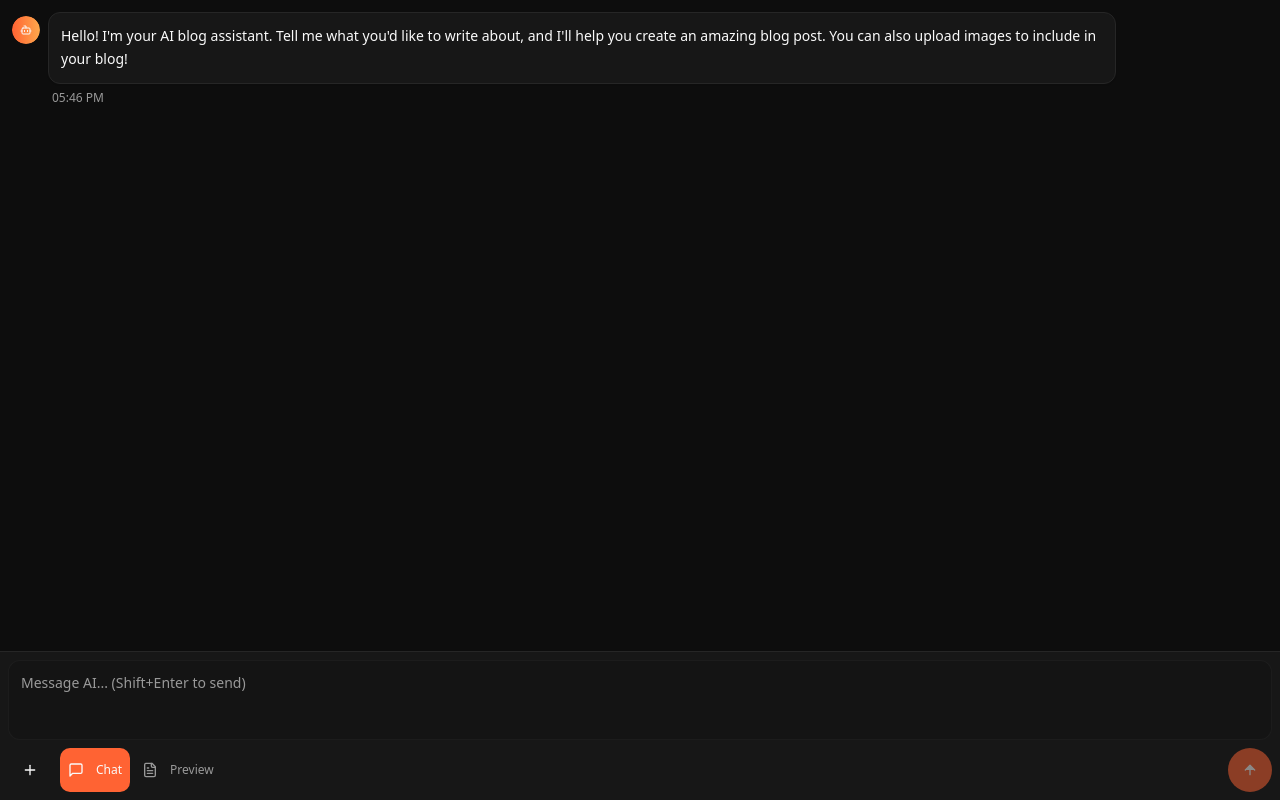
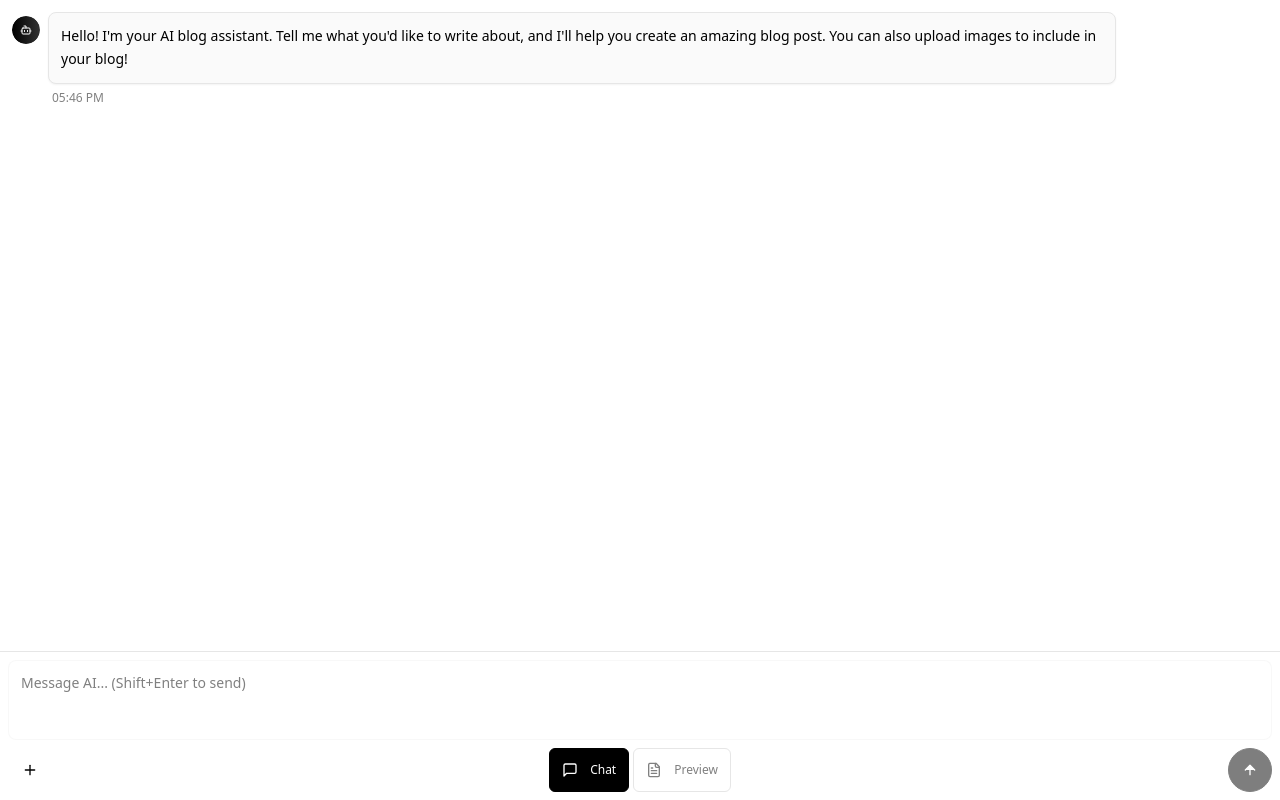
Before and after one commit to shreedharmalashetti/genius-inkwell, a React (Vite) app: page /create in a window 1280 px wide. Built offline with nearby package versions, Linux system fonts and the light colour scheme.

Commit message:
Refactor: Simplify UI and colors
Remove all colors from the app, opting for a lightweight black and white theme. Ensure all buttons are aligned for a cleaner interface.

```diff
--- a/src/components/ChatInterface.tsx
+++ b/src/components/ChatInterface.tsx
@@ -206,7 +206,7 @@ export const ChatInterface = ({ onGenerateBlog, activeTab, setActiveTab, blogDat
           />
         </div>
 
-        {/* Horizontal controls: Plus button, Image preview, Chat preview, Send button */}
+        {/* Horizontal controls: Plus button, Image preview, Tab buttons, Send button */}
         <div className="flex items-center justify-between gap-2">
           <div className="flex items-center gap-2">
             {/* Plus button for images */}
@@ -224,24 +224,24 @@ export const ChatInterface = ({ onGenerateBlog, activeTab, setActiveTab, blogDat
               variant="ghost"
               onClick={() => fileInputRef.current?.click()}
               disabled={isLoading}
-              className="h-8 w-8 p-0 rounded-full hover:bg-muted/50 flex-shrink-0"
+              className="h-8 w-8 p-0 rounded-full hover:bg-muted flex-shrink-0"
             >
               <Plus className="w-4 h-4" />
             </Button>
 
             {/* Image preview */}
             {selectedImages.length > 0 && (
-              <div className="flex gap-1 max-w-[120px] overflow-x-auto">
+              <div className="flex gap-1 max-w-[80px] overflow-x-auto">
                 {selectedImages.map((file, index) => (
                   <div key={index} className="relative flex-shrink-0">
                     <img
                       src={URL.createObjectURL(file)}
                       alt={`Selected ${index + 1}`}
-                      className="w-6 h-6 object-cover rounded"
+                      className="w-6 h-6 object-cover rounded border border-border"
                     />
                     <button
                       onClick={() => removeImage(index)}
-                      className="absolute -top-1 -right-1 bg-destructive text-destructive-foreground rounded-full w-3 h-3 flex items-center justify-center text-xs"
+                      className="absolute -top-1 -right-1 bg-foreground text-background rounded-full w-3 h-3 flex items-center justify-center text-xs font-bold"
                     >
                       ×
                     </button>
@@ -249,18 +249,19 @@ export const ChatInterface = ({ onGenerateBlog, activeTab, setActiveTab, blogDat
                 ))}
               </div>
             )}
+          </div>
 
-            {/* Tab buttons */}
+          {/* Center: Tab buttons */}
           <div className="flex gap-1">
             <Button
               variant={activeTab === 'chat' ? 'default' : 'ghost'}
               size="sm"
               onClick={() => setActiveTab('chat')}
               className={cn(
-                  "h-7 px-2 text-xs rounded-md",
+                "h-8 px-3 text-xs rounded-md border",
                 activeTab === 'chat'
-                    ? "bg-primary text-primary-foreground"
-                    : "text-muted-foreground hover:text-foreground"
+                  ? "bg-foreground text-background border-foreground"
+                  : "text-muted-foreground hover:text-foreground border-border"
               )}
             >
               <MessageSquare className="w-3 h-3 mr-1" />
@@ -272,26 +273,25 @@ export const ChatInterface = ({ onGenerateBlog, activeTab, setActiveTab, blogDat
               size="sm"
               onClick={() => setActiveTab('preview')}
               className={cn(
-                  "h-7 px-2 text-xs rounded-md relative",
+                "h-8 px-3 text-xs rounded-md border relative",
                 activeTab === 'preview'
-                    ? "bg-primary text-primary-foreground"
-                    : "text-muted-foreground hover:text-foreground"
+                  ? "bg-foreground text-background border-foreground"
+                  : "text-muted-foreground hover:text-foreground border-border"
               )}
             >
               <FileText className="w-3 h-3 mr-1" />
               Preview
               {blogData && (
-                  <div className="absolute -top-1 -right-1 w-2 h-2 bg-success rounded-full"></div>
+                <div className="absolute -top-1 -right-1 w-2 h-2 bg-foreground rounded-full"></div>
               )}
             </Button>
-            </div>
           </div>
 
           {/* Send button */}
           <Button
             onClick={handleSend}
             disabled={isLoading || (!inputValue.trim() && selectedImages.length === 0)}
-            className="h-8 w-8 p-0 rounded-full bg-primary hover:bg-primary/90 flex-shrink-0"
+            className="h-8 w-8 p-0 rounded-full bg-foreground hover:bg-foreground/90 text-background flex-shrink-0 border border-foreground"
           >
             <ArrowUp className="w-4 h-4" fill="currentColor" />
           </Button>
--- a/src/index.css
+++ b/src/index.css
@@ -2,145 +2,124 @@
 @tailwind components;
 @tailwind utilities;
 
-/* Blog AI Platform Design System - ChatGPT inspired */
+/* Minimal Black & White Design System */
 
 @layer base {
   :root {
-    /* Dark theme - Fire color palette */
-    --background: 0 0% 7%;
-    --foreground: 0 0% 98%;
+    /* Minimal light theme */
+    --background: 0 0% 100%;
+    --foreground: 0 0% 0%;
 
-    /* Chat interface colors - Dark with fire accents */
-    --chat-background: 0 0% 5%;
-    --chat-user-bubble: 14 100% 8%;
-    --chat-ai-bubble: 0 0% 9%;
-    --chat-border: 0 0% 15%;
+    /* Chat interface - minimal */
+    --chat-background: 0 0% 100%;
+    --chat-user-bubble: 0 0% 95%;
+    --chat-ai-bubble: 0 0% 98%;
+    --chat-border: 0 0% 90%;
 
     /* Card and surface colors */
-    --card: 0 0% 9%;
-    --card-foreground: 0 0% 98%;
+    --card: 0 0% 100%;
+    --card-foreground: 0 0% 0%;
 
-    --popover: 0 0% 9%;
-    --popover-foreground: 0 0% 98%;
+    --popover: 0 0% 100%;
+    --popover-foreground: 0 0% 0%;
 
-    /* Fire gradient colors */
-    --primary: 14 100% 60%;
-    --primary-foreground: 0 0% 98%;
-    --primary-glow: 31 100% 65%;
+    /* Minimal accent */
+    --primary: 0 0% 0%;
+    --primary-foreground: 0 0% 100%;
+    --primary-glow: 0 0% 20%;
 
     /* Secondary colors */
-    --secondary: 0 0% 15%;
-    --secondary-foreground: 0 0% 98%;
+    --secondary: 0 0% 95%;
+    --secondary-foreground: 0 0% 0%;
 
-    /* Muted colors for less important content */
-    --muted: 0 0% 15%;
-    --muted-foreground: 0 0% 60%;
+    /* Muted colors */
+    --muted: 0 0% 95%;
+    --muted-foreground: 0 0% 50%;
 
     /* Accent colors */
-    --accent: 0 0% 15%;
-    --accent-foreground: 0 0% 98%;
+    --accent: 0 0% 95%;
+    --accent-foreground: 0 0% 0%;
 
-    /* Status colors */
-    --destructive: 0 84.2% 60.2%;
-    --destructive-foreground: 0 0% 98%;
+    /* Status colors - minimal */
+    --destructive: 0 0% 30%;
+    --destructive-foreground: 0 0% 100%;
 
-    --success: 142 76% 36%;
-    --success-foreground: 0 0% 98%;
+    --success: 0 0% 20%;
+    --success-foreground: 0 0% 100%;
 
     /* Interactive elements */
-    --border: 0 0% 20%;
-    --input: 0 0% 15%;
-    --ring: 14 100% 60%;
+    --border: 0 0% 90%;
+    --input: 0 0% 95%;
+    --ring: 0 0% 0%;
 
     /* Design tokens */
-    --radius: 0.75rem;
+    --radius: 0.5rem;
 
-    /* Fire gradients */
-    --gradient-primary: linear-gradient(135deg, hsl(14 100% 60%), hsl(31 100% 65%), hsl(45 100% 70%));
-    --gradient-fire: linear-gradient(45deg, hsl(14 100% 60%), hsl(31 100% 65%), hsl(45 100% 70%), hsl(14 100% 60%));
-    --gradient-subtle: linear-gradient(180deg, hsl(var(--background)), hsl(var(--chat-background)));
-
-    /* Fire shadows */
-    --shadow-sm: 0 1px 2px 0 hsl(14 100% 60% / 0.1);
-    --shadow-md: 0 4px 6px -1px hsl(14 100% 60% / 0.2);
-    --shadow-lg: 0 10px 15px -3px hsl(14 100% 60% / 0.3);
-    --shadow-glow: 0 0 30px hsl(31 100% 65% / 0.4);
-
-    /* Animations */
-    --transition-smooth: all 0.3s cubic-bezier(0.4, 0, 0.2, 1);
-    --transition-bounce: all 0.3s cubic-bezier(0.68, -0.55, 0.265, 1.55);
-
-    --sidebar-background: 0 0% 98%;
-
-    --sidebar-foreground: 240 5.3% 26.1%;
-
-    --sidebar-primary: 240 5.9% 10%;
-
-    --sidebar-primary-foreground: 0 0% 98%;
-
-    --sidebar-accent: 240 4.8% 95.9%;
-
-    --sidebar-accent-foreground: 240 5.9% 10%;
-
-    --sidebar-border: 220 13% 91%;
-
-    --sidebar-ring: 217.2 91.2% 59.8%;
+    --sidebar-background: 0 0% 100%;
+    --sidebar-foreground: 0 0% 0%;
+    --sidebar-primary: 0 0% 0%;
+    --sidebar-primary-foreground: 0 0% 100%;
+    --sidebar-accent: 0 0% 95%;
+    --sidebar-accent-foreground: 0 0% 0%;
+    --sidebar-border: 0 0% 90%;
+    --sidebar-ring: 0 0% 0%;
   }
 
   .dark {
-    /* Dark mode colors */
-    --background: 240 10% 3.9%;
-    --foreground: 0 0% 98%;
+    /* Dark mode - inverted minimal */
+    --background: 0 0% 0%;
+    --foreground: 0 0% 100%;
 
-    /* Chat interface dark colors */
-    --chat-background: 240 10% 5%;
-    --chat-user-bubble: 240 6% 10%;
-    --chat-ai-bubble: 240 4% 8%;
-    --chat-border: 240 3.7% 15.9%;
+    /* Chat interface dark */
+    --chat-background: 0 0% 0%;
+    --chat-user-bubble: 0 0% 5%;
+    --chat-ai-bubble: 0 0% 2%;
+    --chat-border: 0 0% 10%;
 
     /* Card and surface colors */
-    --card: 240 10% 3.9%;
-    --card-foreground: 0 0% 98%;
+    --card: 0 0% 0%;
+    --card-foreground: 0 0% 100%;
 
-    --popover: 240 10% 3.9%;
-    --popover-foreground: 0 0% 98%;
+    --popover: 0 0% 0%;
+    --popover-foreground: 0 0% 100%;
 
-    /* Brand colors adjusted for dark mode */
-    --primary: 240 100% 70%;
-    --primary-foreground: 240 10% 3.9%;
-    --primary-glow: 240 100% 80%;
+    /* Minimal accent for dark */
+    --primary: 0 0% 100%;
+    --primary-foreground: 0 0% 0%;
+    --primary-glow: 0 0% 80%;
 
     /* Secondary colors */
-    --secondary: 240 3.7% 15.9%;
-    --secondary-foreground: 0 0% 98%;
+    --secondary: 0 0% 5%;
+    --secondary-foreground: 0 0% 100%;
 
     /* Muted colors */
-    --muted: 240 3.7% 15.9%;
-    --muted-foreground: 240 5% 64.9%;
+    --muted: 0 0% 5%;
+    --muted-foreground: 0 0% 50%;
 
     /* Accent colors */
-    --accent: 240 3.7% 15.9%;
-    --accent-foreground: 0 0% 98%;
+    --accent: 0 0% 5%;
+    --accent-foreground: 0 0% 100%;
 
     /* Status colors */
-    --destructive: 0 62.8% 30.6%;
-    --destructive-foreground: 0 0% 98%;
+    --destructive: 0 0% 70%;
+    --destructive-foreground: 0 0% 0%;
 
-    --success: 142 76% 36%;
-    --success-foreground: 0 0% 98%;
+    --success: 0 0% 80%;
+    --success-foreground: 0 0% 0%;
 
     /* Interactive elements */
-    --border: 240 3.7% 15.9%;
-    --input: 240 3.7% 15.9%;
-    --ring: 240 100% 70%;
-    --sidebar-background: 240 5.9% 10%;
-    --sidebar-foreground: 240 4.8% 95.9%;
-    --sidebar-primary: 224.3 76.3% 48%;
-    --sidebar-primary-foreground: 0 0% 100%;
-    --sidebar-accent: 240 3.7% 15.9%;
-    --sidebar-accent-foreground: 240 4.8% 95.9%;
-    --sidebar-border: 240 3.7% 15.9%;
-    --sidebar-ring: 217.2 91.2% 59.8%;
+    --border: 0 0% 10%;
+    --input: 0 0% 5%;
+    --ring: 0 0% 100%;
+
+    --sidebar-background: 0 0% 0%;
+    --sidebar-foreground: 0 0% 100%;
+    --sidebar-primary: 0 0% 100%;
+    --sidebar-primary-foreground: 0 0% 0%;
+    --sidebar-accent: 0 0% 5%;
+    --sidebar-accent-foreground: 0 0% 100%;
+    --sidebar-border: 0 0% 10%;
+    --sidebar-ring: 0 0% 100%;
   }
 }
 
```
Lines whose indentation alone changed are shown as unchanged.
